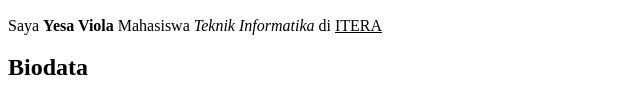
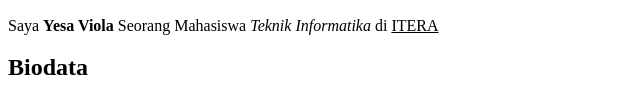
Before and after one commit to yesa08/yesa, a plain HTML site: page index.html in a window 1280 px wide. Shown: the part 350-451 px from the top of the page, without its empty margins (0-640 px from the left). Drawn offline with Linux system fonts and the light colour scheme.

Commit message:
Portofolio

```diff
--- a/index.html
+++ b/index.html
@@ -6,7 +6,7 @@
 <body>
     <h1>Portofolio Yesa Viola</h1>
    <img width="200px" src="yesa.jpg" alt="">
-    <p>Saya <b>Yesa Viola </b>Mahasiswa <i>Teknik Informatika </i>di <u>ITERA</u> </p>
+    <p>Saya <b>Yesa Viola </b> Seorang Mahasiswa <i>Teknik Informatika </i>di <u>ITERA</u> </p>
     <h2>Biodata</h2>
 
     <ul>
```
